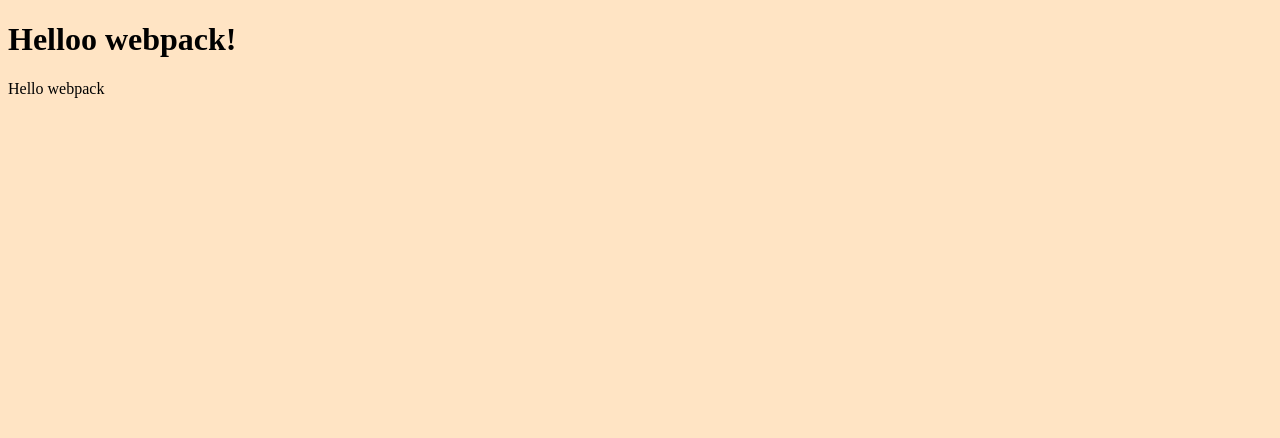
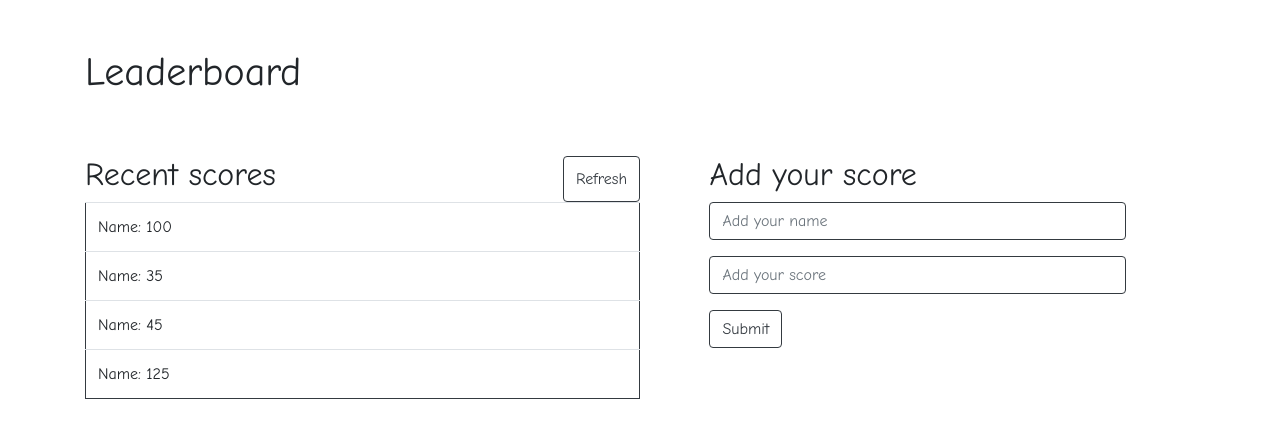
Before and after one commit to themonster2015/leader-board, a website built with webpack: page src/index.html in a window 1280 px wide. Built offline with nearby package versions, Linux system fonts and the light colour scheme.

Commit message:
added basic elements and styling according to wireframe

```diff
--- a/src/index.html
+++ b/src/index.html
@@ -3,9 +3,75 @@
   <head>
     <meta charset="UTF-8" />
     <meta name="viewport" content="width=device-width, initial-scale=1.0" />
-    <title>Wbpack Exercise</title>
+    <link rel="stylesheet" href="style.css" />
+    <!-- Bootstrap CSS -->
+    <link
+      rel="stylesheet"
+      href="https://stackpath.bootstrapcdn.com/bootstrap/4.3.1/css/bootstrap.min.css"
+      integrity="sha384-ggOyR0iXCbMQv3Xipma34MD+dH/1fQ784/j6cY/iJTQUOhcWr7x9JvoRxT2MZw1T"
+      crossorigin="anonymous"
+    />
+
+    <title>Leaderboard</title>
   </head>
   <body>
-    <h1>Helloo webpack!</h1>
+    <div class="container h-100">
+      <header class="header h1 mt-5">Leaderboard</header>
+      <div
+        class="main d-flex flex-row justify-content-between align-items-start"
+      >
+        <div class="scoreboard w-50">
+          <div class="recentScore d-flex justify-content-between">
+            <h2>Recent scores</h2>
+            <button class="btn btn-outline-dark">Refresh</button>
+          </div>
+          <table class="table border border-dark">
+            <thead class="d-none">
+              <tr>
+                <td>User</td>
+              </tr>
+            </thead>
+            <tbody>
+              <tr>
+                <td>Name: 100</td>
+              </tr>
+              <tr>
+                <td>Name: 35</td>
+              </tr>
+              <tr>
+                <td>Name: 45</td>
+              </tr>
+              <tr>
+                <td>Name: 125</td>
+              </tr>
+            </tbody>
+          </table>
+        </div>
+        <div class="form w-50 h-100 d-inline-block">
+          <form class="w-75 m-auto">
+            <h2>Add your score</h2>
+
+            <div class="form-group">
+              <input
+                type="text"
+                class="form-control border border-dark"
+                id="name"
+                placeholder="Add your name"
+              />
+            </div>
+            <div class="form-group">
+              <input
+                type="text"
+                class="form-control border border-dark"
+                id="score"
+                placeholder="Add your score"
+              />
+            </div>
+
+            <button type="submit" class="btn btn-outline-dark">Submit</button>
+          </form>
+        </div>
+      </div>
+    </div>
   </body>
 </html>
--- a/src/index.js
+++ b/src/index.js
@@ -10,4 +10,4 @@ function component() {
     return element;
   }
 
-  document.body.appendChild(component());
+ // document.body.appendChild(component());
--- a/src/style.css
+++ b/src/style.css
@@ -1,3 +1,19 @@
+html,
 body {
-  background-color: bisque;
+  height: 100%;
+  padding: 0;
+  margin: 0;
+  font-family: "Comic Sans MS", "Comic Sans", cursive;
 }
+
+.container {
+  height: 100%;
+}
+.header {
+  height: 100px;
+}
+
+.recentScore {
+  padding: 0;
+  margin: 0;
+}
```
Also changed, not shown: .eslintrc.json (added), .github/workflows/linters.yml (added), 1 other file.
